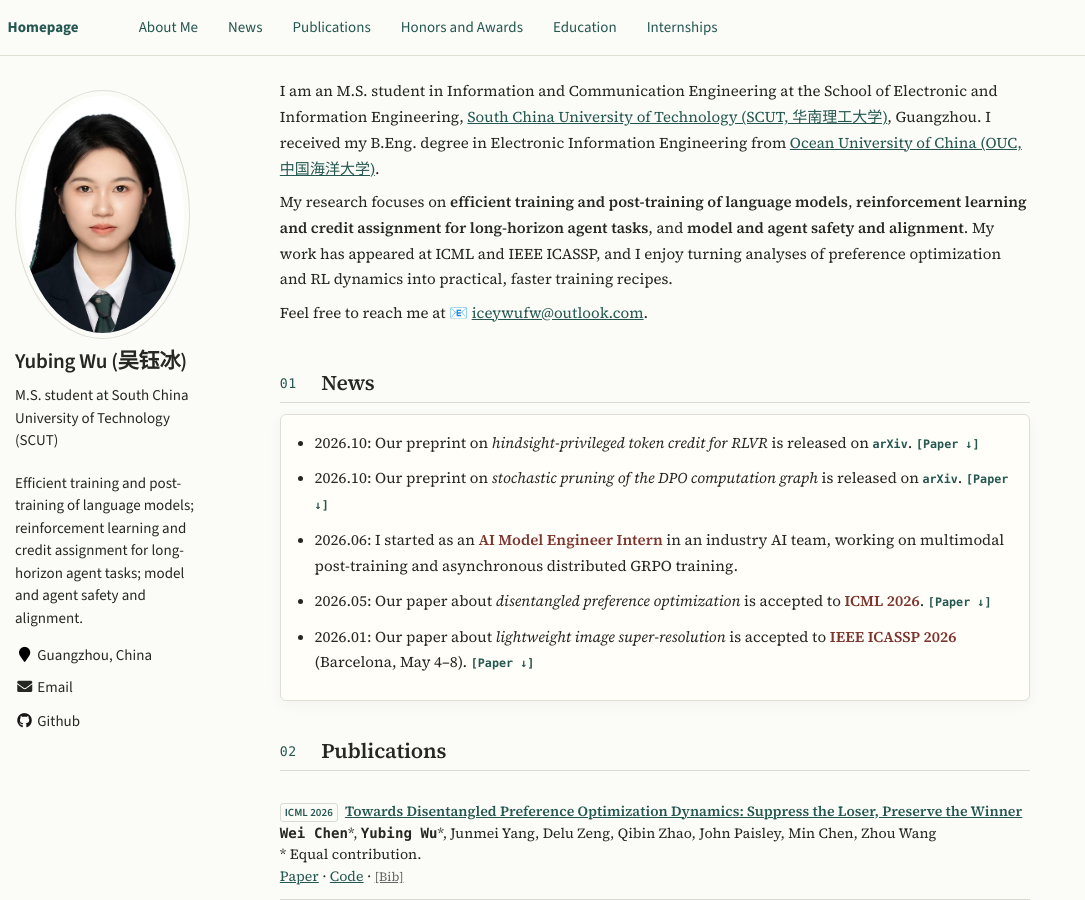
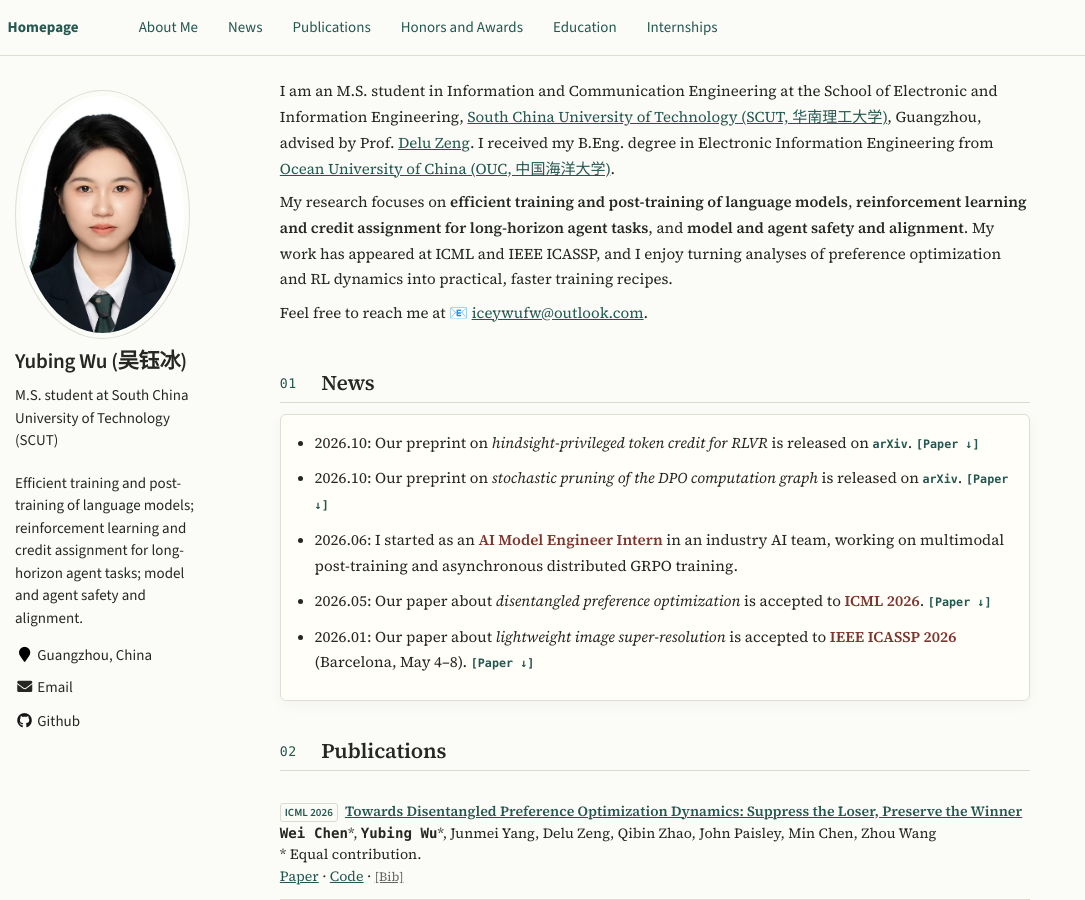
Before and after one commit to IceyWuu/IceyWuu.github.io, a Jekyll site: the page built from _pages/about.md, in a window 1280 px wide and 900 px high. Shown: the whole window, without its empty margins (0-1085 px from the left). Built offline with Jekyll 4.4.1, drawn with Linux system fonts in a browser that asks for light colours.

Commit message:
Add advisor Prof. Delu Zeng to about section

```diff
--- a/_pages/about.md
+++ b/_pages/about.md
@@ -10,7 +10,7 @@ redirect_from:
 
 <span class='anchor' id='about-me'></span>
 
-I am an M.S. student in Information and Communication Engineering at the School of Electronic and Information Engineering, <a href="https://www.scut.edu.cn/en/">South China University of Technology (SCUT, 华南理工大学)</a>, Guangzhou. I received my B.Eng. degree in Electronic Information Engineering from <a href="https://www.ouc.edu.cn/en/">Ocean University of China (OUC, 中国海洋大学)</a>.
+I am an M.S. student in Information and Communication Engineering at the School of Electronic and Information Engineering, <a href="https://www.scut.edu.cn/en/">South China University of Technology (SCUT, 华南理工大学)</a>, Guangzhou, advised by Prof. <a href="https://scholar.google.com/citations?user=08RCdoIAAAAJ&hl=zh-CN">Delu Zeng</a>. I received my B.Eng. degree in Electronic Information Engineering from <a href="https://www.ouc.edu.cn/en/">Ocean University of China (OUC, 中国海洋大学)</a>.
 
 My research focuses on <strong>efficient training and post-training of language models</strong>, <strong>reinforcement learning and credit assignment for long-horizon agent tasks</strong>, and <strong>model and agent safety and alignment</strong>. My work has appeared at ICML and IEEE ICASSP, and I enjoy turning analyses of preference optimization and RL dynamics into practical, faster training recipes.
 
```
